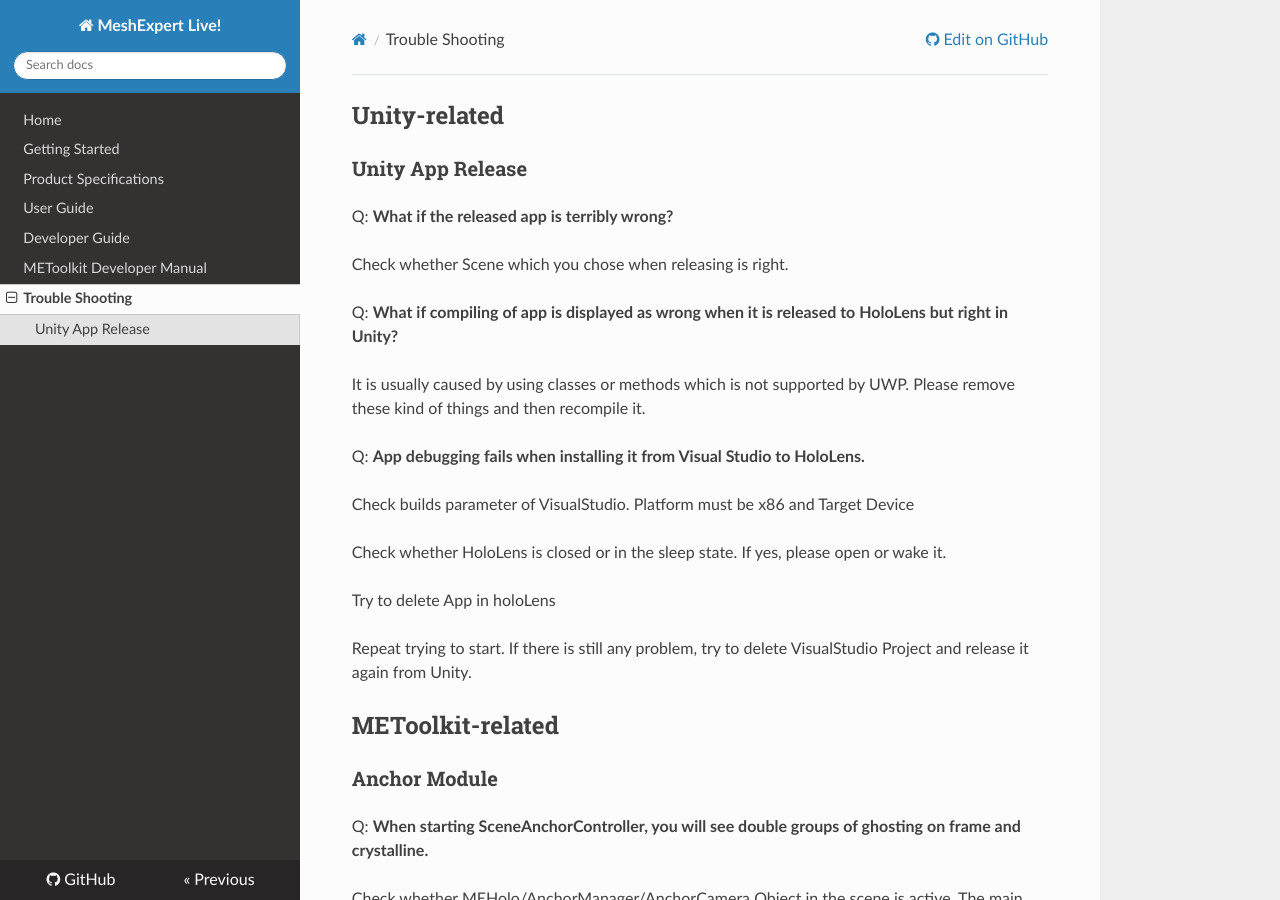
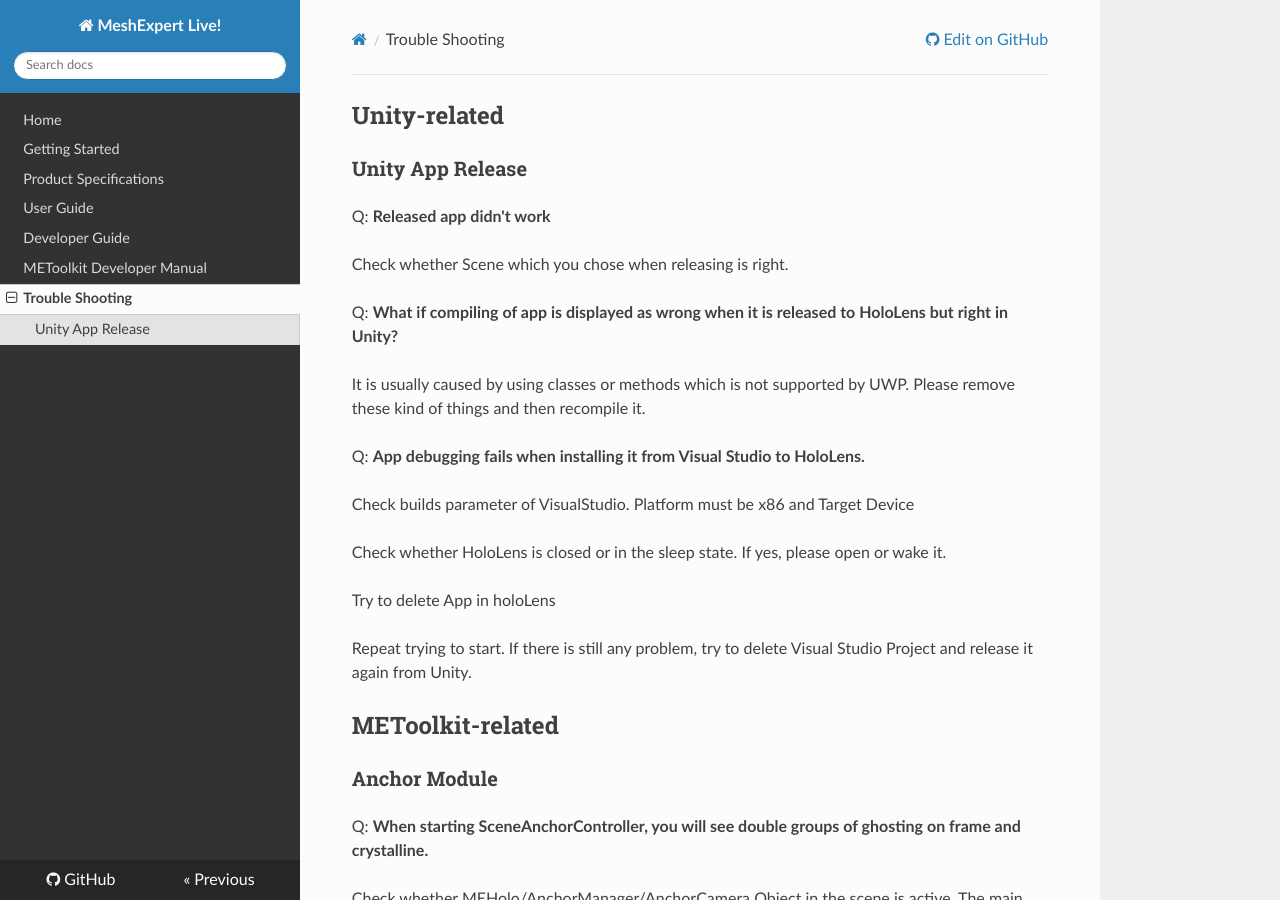
Before and after one commit to michael2008/ME-Live-Doc, an MkDocs documentation site: the page built from docs/trouble-shooting.md, in a window 1280 px wide and 900 px high. Built offline with MkDocs 1.6.1, drawn with Linux system fonts in a browser that asks for light colours; nearby versions of some CDN libraries; old or Windows-style settings are respelled for this version of MkDocs.

Commit message:
Update trouble-shooting.md

```diff
--- a/docs/trouble-shooting.md
+++ b/docs/trouble-shooting.md
@@ -1,6 +1,6 @@
 ## Unity-related
 ### Unity App Release
-Q: **What if the released app is terribly wrong?**
+Q: **Released app didn't work**
 
 Check whether Scene which you chose when releasing is right.
 
@@ -16,7 +16,7 @@ Check whether HoloLens is closed or in the sleep state. If yes, please open or w
 
 Try to delete App in holoLens
 
-Repeat trying to start. If there is still any problem, try to delete VisualStudio Project and release it again from Unity.
+Repeat trying to start. If there is still any problem, try to delete Visual Studio Project and release it again from Unity.
 
 ## METoolkit-related
 ### Anchor Module
```
